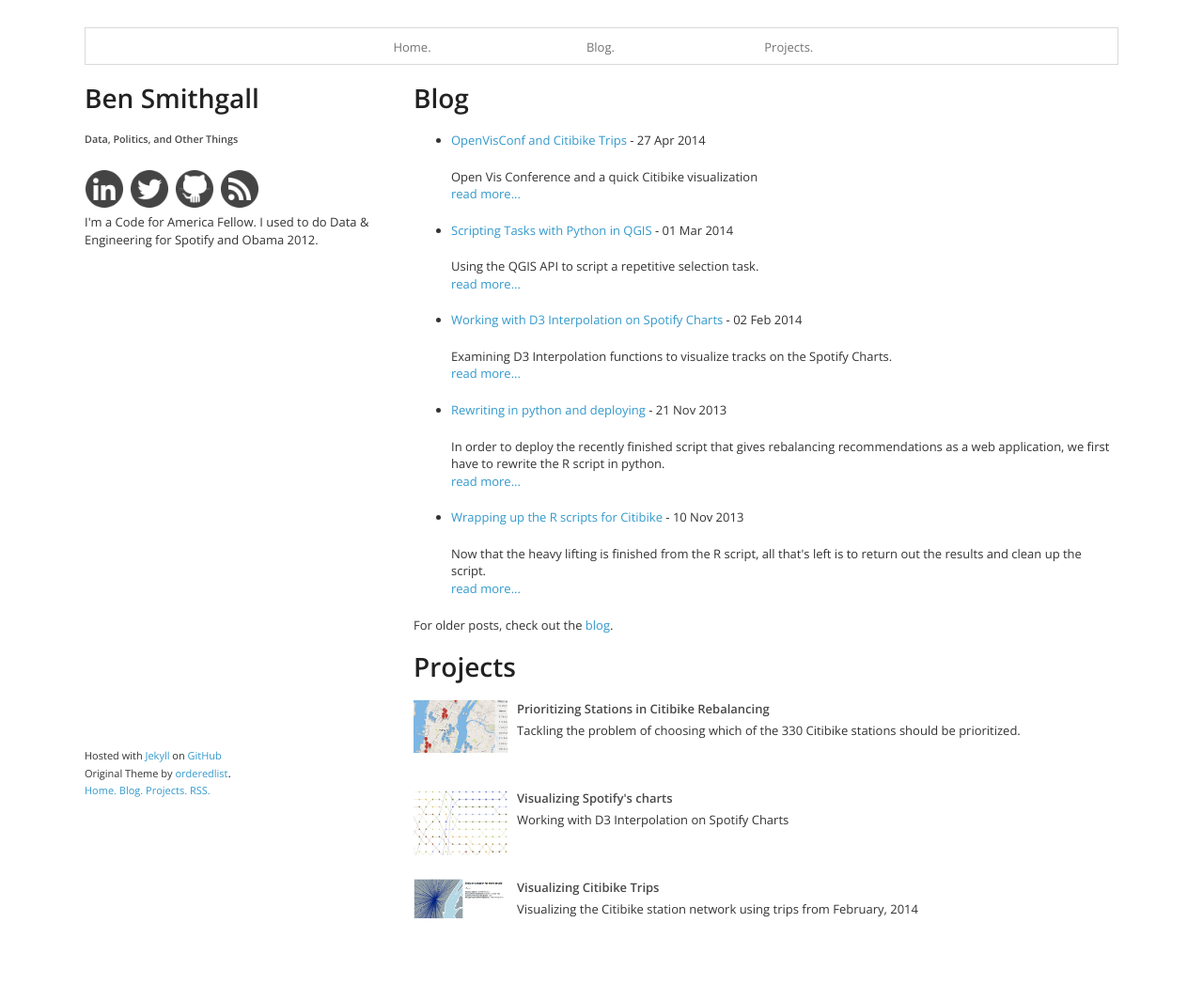
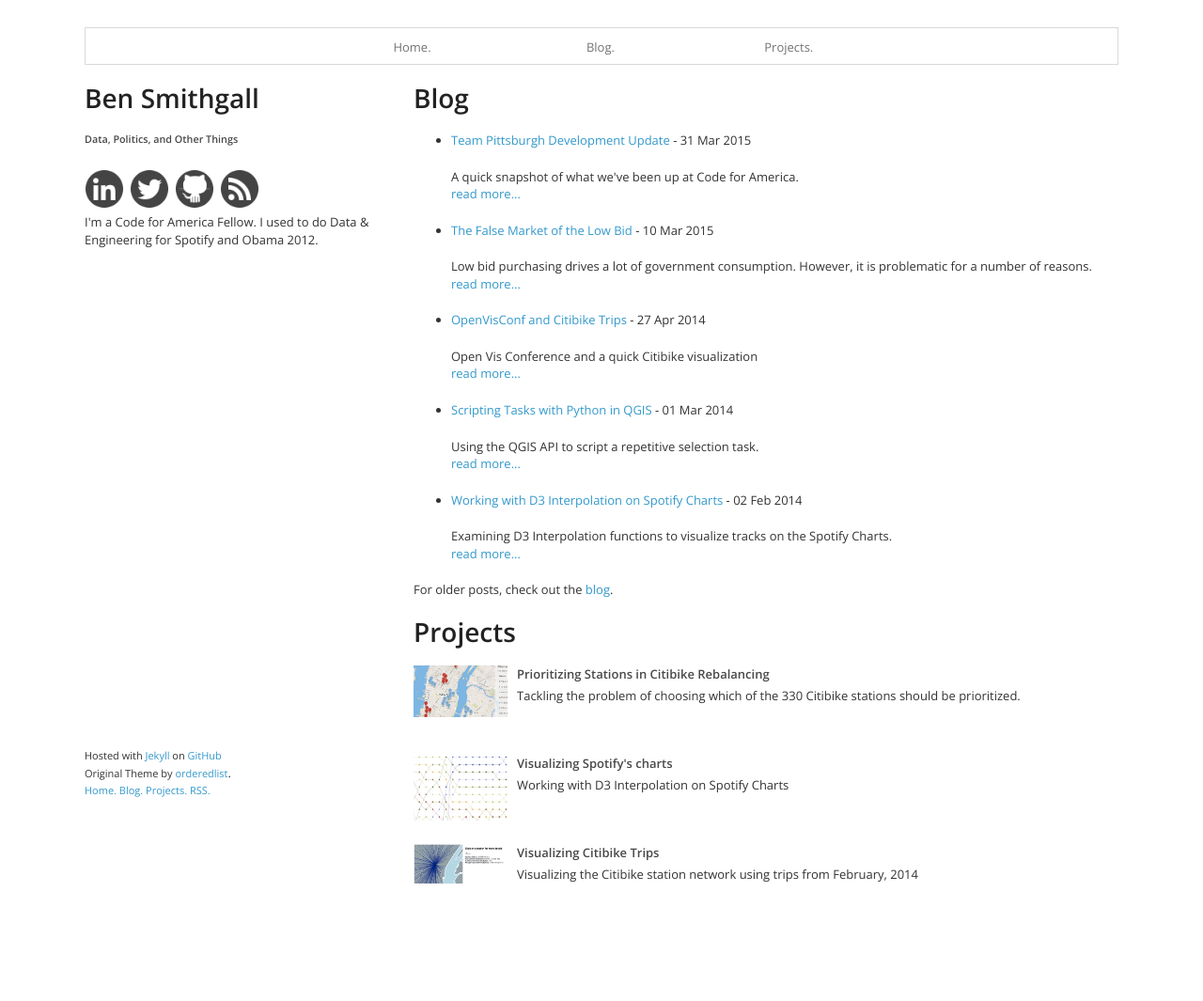
Before and after one commit to bsmithgall/bsmithgall.github.io, a Jekyll site: the page built from index.html, in a window 1280 px wide. Shown: the whole page at 94% size. Built offline with Jekyll 4.4.1, drawn with Linux system fonts in a browser that asks for light colours; after the commit the page ends 1028 px from its top, so only the background shows below that; some of the changed lines change nothing that is shown.

Commit message:
add posts from yinzforamerica

```diff
--- /dev/null
+++ b/_posts/2015-03-10-false-market-low-bid.md
@@ -0,0 +1,27 @@
+---
+layout: post
+title: The False Market of the Low Bid
+excerpt: Low bid purchasing drives a lot of government consumption. However, it is problematic for a number of reasons.
+---
+
+Cross-post from Code for America [Team Pittsburgh's](https://www.codeforamerica.org/governments/pittsburgh/) [blog](http://yinzforamerica.tumblr.com/).
+
+“Low bid” theory drives much of government goods and services purchasing. For these items, government purchasers can take _only_ price into consideration. While, the system is theoretically designed to drive down government costs and provide a check against corruption, in practice purchasers often end up with subpar goods and services and a dramatically distorted marketplace.
+
+## Why do governments use low bid purchasing?
+
+In a perfect marketplace, the theory makes total sense. The lowest bidder would represent the best value in this case because it would be selected from a market of interested and competent businesses. Governments have additional responsibility because they use taxpayer resources. The expenditure of public money separates government purchasing from corporate and business purchasing; governments should take extra care in selecting low bids in order to preserve taxpayer resources. Because marketplaces are rarely perfect, though, the system often ends up with scarce taxpayer resources being used to purchase below-market, often poor quality goods and services.
+
+## Where does the low bid come up short?
+
+One core assumption about efficient markets is that information is transparent between all different parties. In government purchasing, however, information is often opaque at best and entirely blocked at worst. Information about bids is often locked up in difficult to navigate websites or buried in PDF files that are difficult to read and understand. Government purchasers often don’t release information about their budgets for different items. This is sensible, because if the budget were published, businesses would be incentivized to bid exactly at the budgeted amount, not at the value of the good or service provided.
+
+The lack of information leads to businesses submitting prices from all over the map. Businesses might dramatically (and incorrectly) underprice or overprice their services. A dramatic underpricing can have wide-reaching implications for a government purchaser.
+
+For example, let’s say a purchasing agent sends out a general purpose service contract for bid. The government’s budget for this service is around $500,000, and the service could be provided reasonably at around $400,000. After the bid period is over, the government has received three responses: $550,000, $410,000, and $200,000. This is a pretty big spread. While the first two are priced closely to the fair market value of the opportunity, the third is a clear outlier. If the market value of the service is $400,000, how can the service be provided at only half that? In all likelihood, it can’t be. The service provided will likely be of very low quality and/or it won’t be provided at all. However, due to low bid requirements, the purchaser is forced to award the bid to the $200,000 vendor.
+
+After the award, the purchaser is celebrated for cutting costs in this area, but the implications are deeper. The services provided end up being very poor, simply because it is not possible to sustain service at those very low rates. Then, in the next year, the budget has been cut from the original $500,000 down to $200,000. Now, there is a compounded problem -- the government can only afford cut-rate poor service: accurate pricing of the service is impossible, and a false market has been created where only the cheapest and lowest quality service providers can operate.
+
+## What can be done about this?
+
+One possible solution is to give government purchasers the flexibility to choose a lowest _responsible_ bidder instead of simply a low bidder; award the bid based on preset criteria, including but not limited to price. Instead of choosing the $200,000 vendor simply because it is the cheapest, a purchaser might consider that the $410,000 can provide excellent references. This solution carries potential downside risk: it is easier to exploit. However, this downside risk can be mitigated through transparency around both the selection criteria and the selection process. Overall, though, it is better to assume this risk and take steps to mitigate it than to create these false market scenarios.
--- /dev/null
+++ b/_posts/2015-03-31-march-dev-update.md
@@ -0,0 +1,42 @@
+---
+layout: post
+title: Team Pittsburgh Development Update
+excerpt: A quick snapshot of what we've been up at Code for America.
+---
+
+As we’ve focused our work down into discrete projects, there have been three main guiding principles that we’ve used to guide our thinking and our development: use simple and consistent tools, do things on the server, and always be shipping. I want to talk a bit more about our choices and how we’ve tried to apply these principles.
+
+![image](https://31.media.tumblr.com/a3051bd2b1eb39d34d340fbf932338cf/tumblr_inline_nm2bzr4pjS1t9lx61_540.gif)
+
+_An early version of the template-maker_
+
+## Use simple and consistent tooling
+
+Across our two main apps, we’re using basically identical stacks: [Flask](http://flask.pocoo.org/) with [Postgres](http://www.postgresql.org/). With Flask, we’ve been taking advantage of several great patterns: the [app factory pattern](http://flask.pocoo.org/docs/0.10/patterns/appfactories/) and the [blueprint pattern](http://flask.pocoo.org/docs/0.10/blueprints/#blueprints). We are managing both a simple app ([wexplorer](http://github.com/codeforamerica/wexplorer)) and a more complicated app with many moving pieces (the [template-maker](http://github.com/codeforamerica/template-maker)) and several smaller apps tied together by a larger flow. This makes blueprints indispensable — breaking the larger piece into smaller components allows for easier debugging and [testing](https://travis-ci.org/codeforamerica/template-maker).
+
+We’ve also worked hard to make sure that the parts of the app that touch the database are pulled into their own module. Separating the presentation layer from the data layer frees us up to try many things later, including potentially building an API and perhaps working towards a larger client-facing application should that be something users need. For now, we are making an effort to do as much as possible server side (more on that below).
+
+As for Postgres, it is both familiar and a good choice. It is fast, flexible, and comes with a host of brilliant features, including [native JSON support](http://www.postgresql.org/docs/9.4/static/datatype-json.html) and [full-text search](http://www.postgresql.org/docs/9.1/static/textsearch-intro.html). It has [sane defaults](http://blog.ionelmc.ro/2014/12/28/terrible-choices-mysql/), and is overall a great solution for our needs. While we may need to expand into something more document-based (like elasticsearch) in the future, Postgres is a great choice for now.
+
+## Do things on the server
+
+Choosing Flask and Postgres was easy because they are familiar tools. One thing that was much harder, though, was actively deciding to do as much processing on the server as possible. Originally, we were designing some of our tooling around heavy client-side interactions. But we had to ask the fundamental question: what is truly gained from avoiding page refreshes? What core interactions are essential to the application? Do you truly need a large client-side application to capture many of these experiences?
+
+There are [many](http://sealedabstract.com/rants/why-mobile-web-apps-are-slow/), [many](http://isolani.co.uk/blog/standards/WebAppMistakesWeAreCondemnedToRepeat), [many](http://isolani.co.uk/blog/javascript/BreakingTheWebWithHashBangs), [many](http://codeofrob.com/entries/you-have-ruined-javascript.html) posts about the downsides of javascript-heavy applications. For us, removing the javascript application made the application simpler to test, made the page load much faster, and cut down on the time it took before content could be read and interactions could take place. It also [reduced the size of the codebase](https://github.com/codeforamerica/template-maker/commit/7131c9d5e7d6d06d9a3fe9be3715669f12234978) and made it much easier to keep track of state. For a prototype-stage app like the template-maker, keeping everything on the server has allowed us to move faster on new features.
+
+These decisions have taken us this far, but we may decide to go for a javascript-heavy client side app in the future. We’ve planned for this as well — separation of the data processing and the presentation will allow us to quickly create a JSON-based REST API to build a rich client app should the need arise.
+
+## Always be shipping
+![image](https://31.media.tumblr.com/23edc8e82ca709b2c36a1c74485a1f67/tumblr_inline_nm2d1gUMMT1t9lx61_540.gif)
+
+_Improvements to Wexplorer, originally released during build week_
+
+Part of the CfA playbook is that the [strategy is delivery](http://mikebracken.com/blog/the-strategy-is-delivery-again/), and we’ve delivered software almost every week of the fellowship, including during the residency. Here is what we’ve developed so far:
+
+*   [Wexplorer](http://wexplorer-pittsburgh.herokuapp.com/) - a tool for finding out what’s currently on contract with the City of Pittsburgh (Flask + Postgres/[Github](http://github.com/codeforamerica/wexplorer))
+*   [Wextractor](https://github.com/codeforamerica/w-drive-extractor) (or the W-Drive-Extractor) - a general purpose ETL tool designed to move data from one format into another (originally Excel spreadsheets into relational Postgres tables)
+*   [The Pittsburgh Procurement Explorer](http://codeforamerica.github.io/pittsburgh-procurement-explorer/) - a tool for figuring out which process you should use to buy new things (Jekyll/[Github](https://github.com/codeforamerica/pittsburgh-procurement-explorer))
+*   [Cleaning-Pgh](http://codeforamerica.github.io/cleaning-pgh/) - a site to advertise an upcoming RFP, along with some language about that RFP simplified into a much more digestible Q&amp;A format (Jekyll/[Github](https://github.com/codeforamerica/cleaning-pgh)).
+*   The [template-maker](http://damp-falls-2198.herokuapp.com/build/) (currently password-protected) - a tool for building document templates and then documents from those templates (Flask + Postgres/[Github](https://github.com/codeforamerica/template-maker))
+
+We’re planning to continue to develop new features and improvements for all of these sites! All of the code is available on github and is open source — feel free to open issues and submit pull requests.
```
Also changed, not shown: _posts/2013-10-17-visualizing-congressional-output.md (+3 -0 lines).
